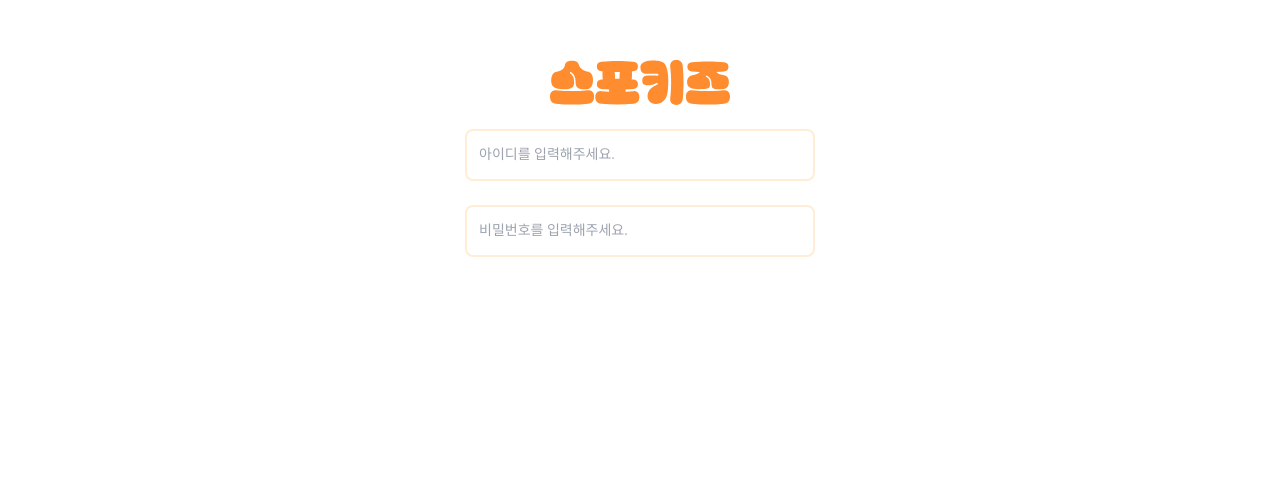
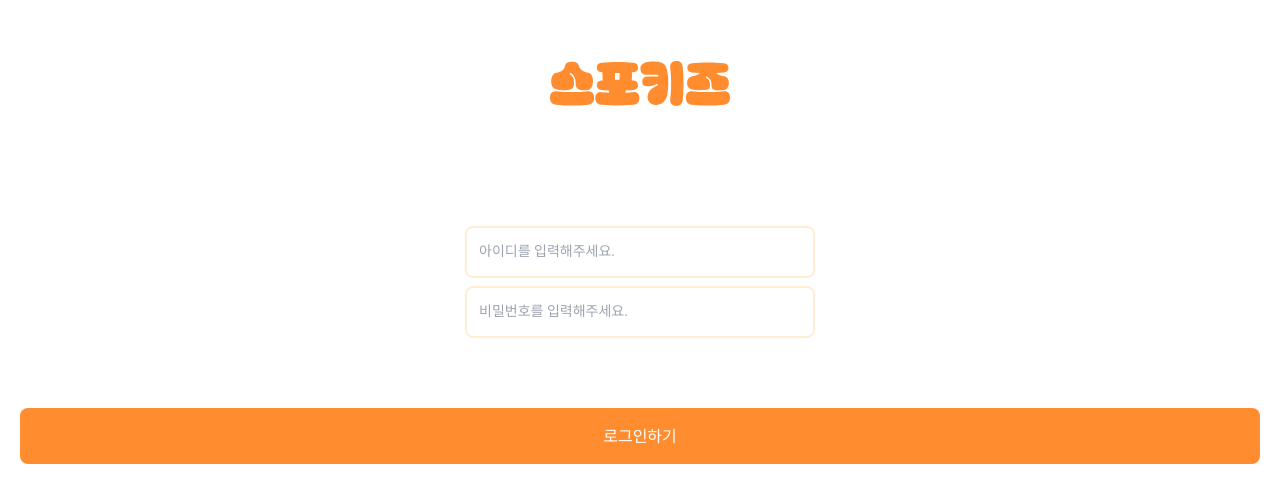
Before and after one commit to spokids/GongGong_FE, a React (Vite) app: page / in a window 1280 px wide. Shown: the part 163-666 px from the top of the page. Built offline with nearby package versions, Linux system fonts and the light colour scheme.

Commit message:
#5 [Design] 버튼 컴포넌트 추가

```diff
--- /dev/null
+++ b/src/pages/components/ButtonComponent.tsx
@@ -0,0 +1,21 @@
+import React from 'react';
+
+const ButtonComponent = ({
+    className = "",
+    text = "",
+    style = {},
+    ...props
+}) => {
+    const baseSize = `flex justify-center items-center w-full h-[56px] padding-[1px 20px] rounded-lg `;
+    return (
+        <button
+            className={`${baseSize} ${className}`}
+            style={style}
+            {...props}
+        >
+            {text}
+        </button>
+    );
+};
+
+export default ButtonComponent;
--- a/src/pages/login/LoginPage.tsx
+++ b/src/pages/login/LoginPage.tsx
@@ -1,13 +1,30 @@
-import logoLogin from '../../assets/logoLogin.svg'
-import Input from '../components/input';
+import logoLogin from '../../assets/logoLogin.svg';
+import ButtonComponent from '../components/ButtonComponent';
+import Input from '../components/InputComponents';
 
 const LoginPage = () => {
     return (
-    <div className="flex flex-col items-center mt-[223px] space-y-6">
-        <img src={logoLogin} style={{ width: '180px' }} alt="Login Logo" />
-        <Input placeholder="아이디를 입력해주세요." className="mt-4" />
-        <Input type="password" placeholder="비밀번호를 입력해주세요." />
-    </div>
+        <div className="flex flex-col items-center mt-56 space-y-6">
+            {/* 로고 */}
+            <img src={logoLogin} style={{ width: '180px' }} alt="Login Logo" />
+
+            {/* 입력 필드 */}
+            <div
+                className="flex flex-col gap-2 w-[350px]"
+                style={{ marginTop: '120px' }}
+                >
+                <Input placeholder="아이디를 입력해주세요." />
+                <Input type="password" placeholder="비밀번호를 입력해주세요." />
+            </div>
+
+
+            {/* 버튼 */}
+            <ButtonComponent
+                className="flex bg-[#FF8C2E] text-white"
+                text="로그인하기"
+                style={{ marginTop: '70px'}} // style 객체 형태로 수정
+            />
+        </div>
     );
 };
 
--- a/tailwind.config.js
+++ b/tailwind.config.js
@@ -1,9 +1,10 @@
 // tailwind.config.js
 export default {
+  mode: 'jit',
   content: [
     './index.html',
-    './src/**/*.{js,ts,jsx,tsx}',
-  ],
+    './src/**/*.{js,jsx,ts,tsx}',
+    ],
   theme: {
     extend: {
       screens: {
```
Also changed, not shown: src/pages/components/InputComponents.tsx (renamed from src/pages/components/input.tsx).
